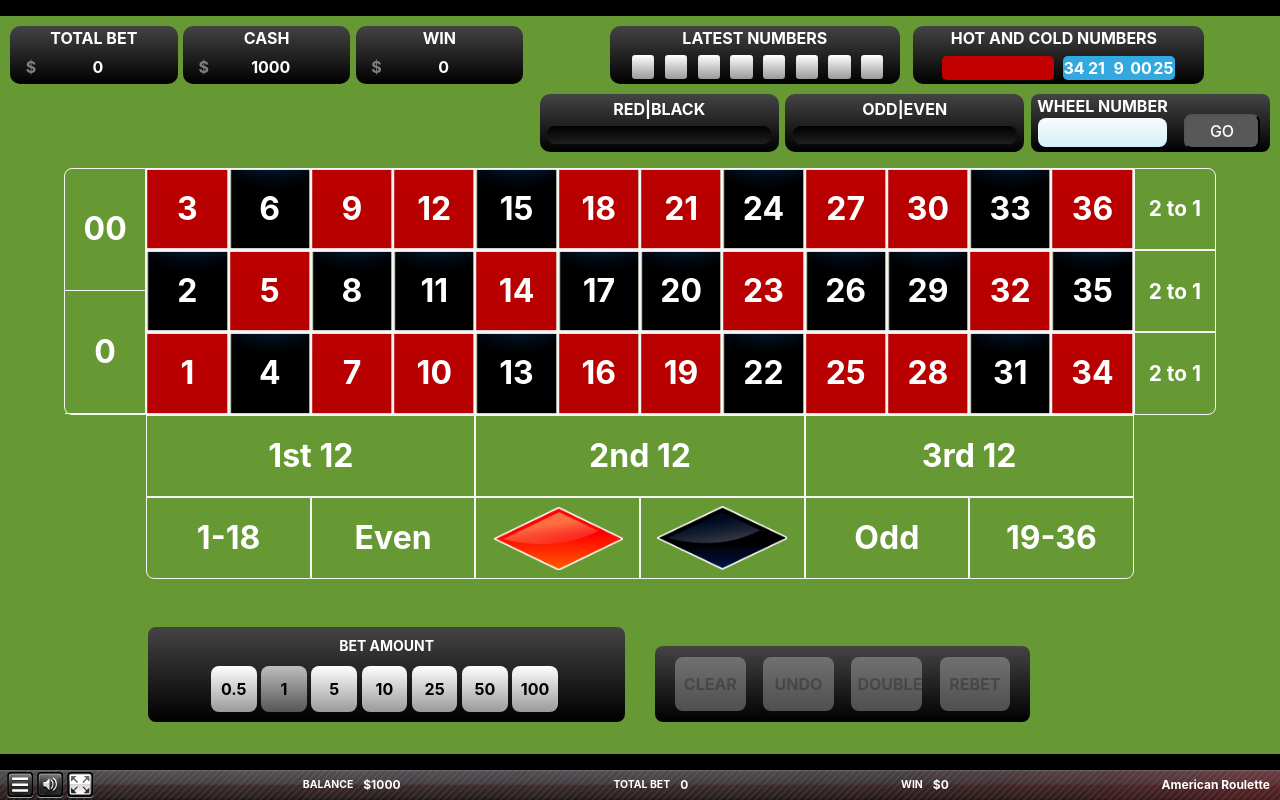
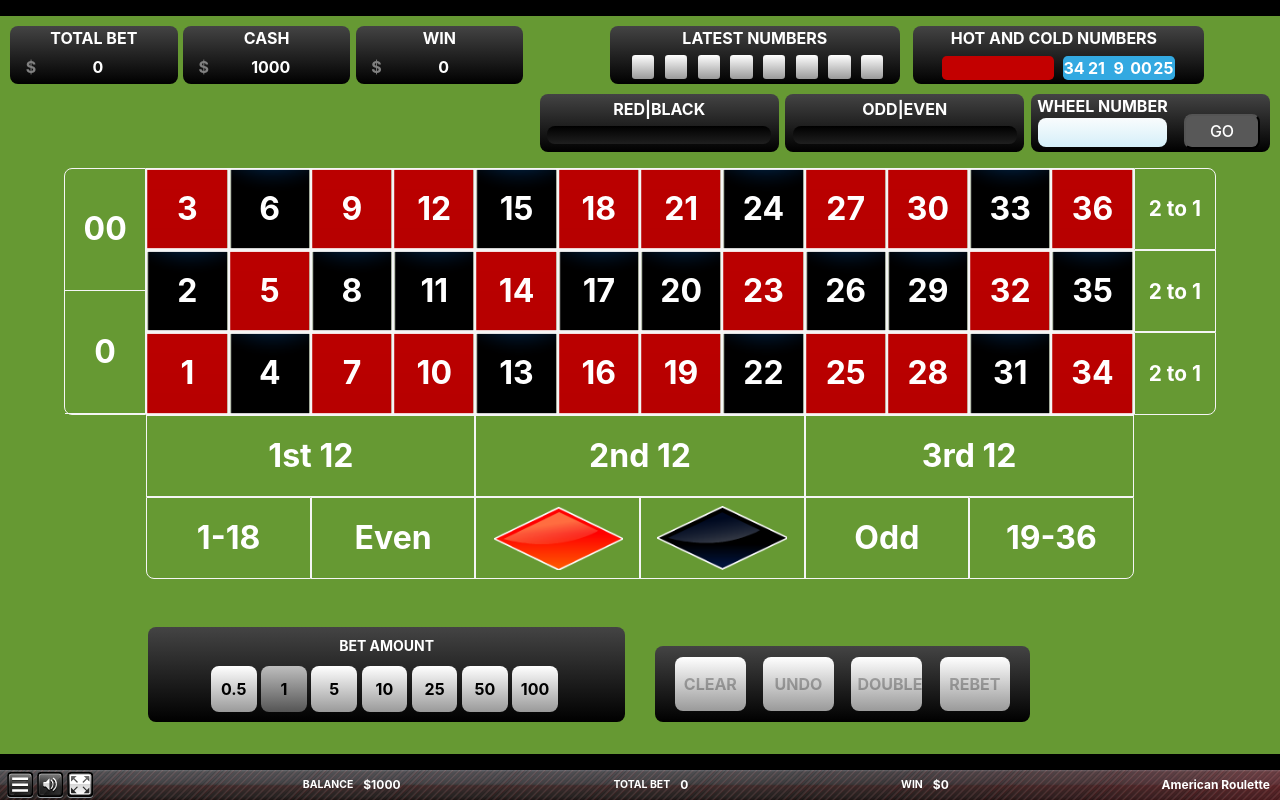
Before and after one commit to startup88/roulette-web-game, a React (Create React App) app: page / in a window 1280 px wide. Built offline with nearby package versions, Linux system fonts and the light colour scheme; a web font is replaced by a local one.

Commit message:
Change border-radius consistently globally

```diff
--- a/src/App.css
+++ b/src/App.css
@@ -49,10 +49,10 @@ footer {
   background: linear-gradient(to top, #000000, #444444);
 }
 .modal-content {
-  border-radius: 7px;
+  border-radius: 0.5rem;
 }
 .modal-body {
-  border-radius: 5px;
+  border-radius: 0.5rem;
 }
 
 /* @media (max-width: 780px) {
--- a/src/components/basics/HotColdField/styles.css
+++ b/src/components/basics/HotColdField/styles.css
@@ -1,5 +1,5 @@
 .hotcoldfield {
-  border-radius: 10px;
+  border-radius: 0.5rem;
   background: linear-gradient(to top, #000000, #444444);
   color: white;
 
--- a/src/components/basics/rouletteField/index.css
+++ b/src/components/basics/rouletteField/index.css
@@ -1,18 +1,18 @@
 .contain {
-  border-radius: 10px;
+  border-radius: 0.5rem;
   color: white;
   background: linear-gradient(to top, #000000, #444444);
   height: calc(0.075 * (100vh - 30px));
 }
 .contain-latest {
-  border-radius: 10px;
+  border-radius: 0.5rem;
   background: linear-gradient(to top, #000000, #444444);
   color: white;
 
   height: calc(0.075 * (100vh - 30px));
 }
 .contain-hot-cold {
-  border-radius: 10px;
+  border-radius: 0.5rem;
   color: white;
   padding: 3px;
   background: linear-gradient(to top, #000000, #444444);
@@ -22,7 +22,7 @@
 
 .main-field {
   /* background-color: #252525; */
-  border-radius: 10px;
+  border-radius: 0.5rem;
   display: flex;
   flex-direction: column;
   height: 100%;
@@ -38,7 +38,7 @@
 .value {
   /* background: linear-gradient(#040404, #1e1e1e); */
   display: flex;
-  border-radius: 10px;
+  border-radius: 0.5rem;
   width: 100%;
 }
 .unit {
@@ -105,8 +105,7 @@
   background: linear-gradient(to bottom, #000000, #1f1f1f);
 }
 .number-frequency div {
-  border-radius: 3px;
   text-align: center;
   align-content: center;
-  border-radius: 0.5rem;
+  border-radius: 0.3rem;
 }
--- a/src/components/control/index.css
+++ b/src/components/control/index.css
@@ -29,6 +29,7 @@
   margin: auto;
   height: 100%;
   border-radius: 0.5rem;
+  background: linear-gradient(to top, #9a9a9a, #ffffff);
 }
 .control-button:hover {
   border: none;
```
